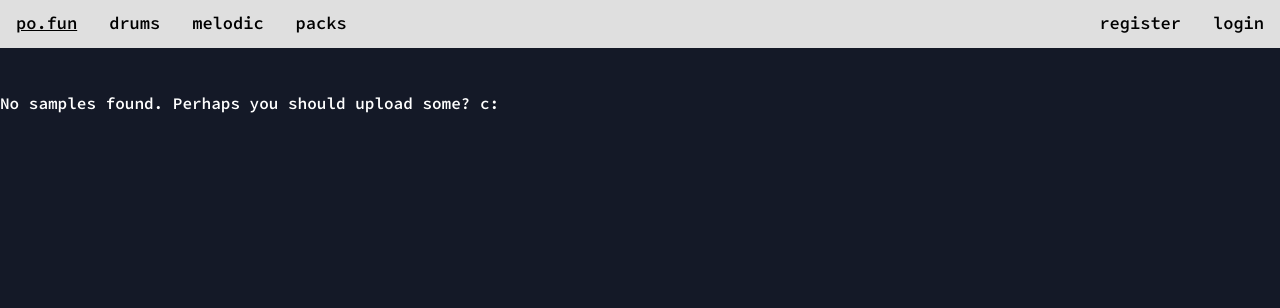
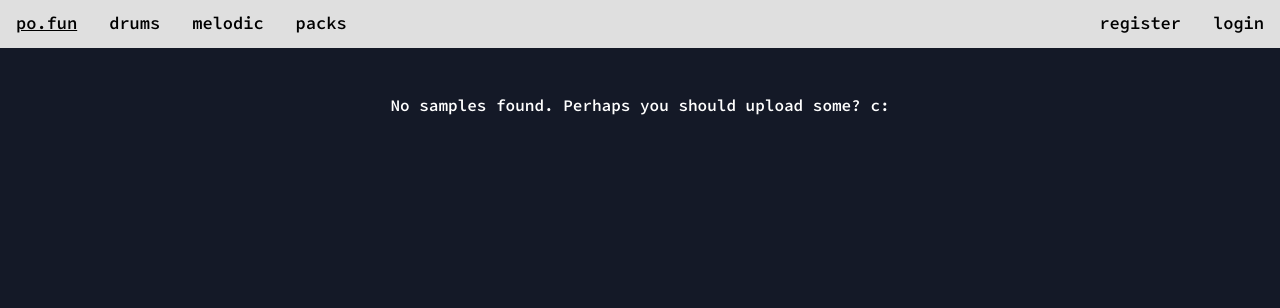
Before and after one commit to neolight1010/po-fun-server, a Django app: page /samples/drums/ in a window 1280 px wide. Shown: the top 308 px of the page. Run offline with Django 3.2, Linux system fonts and the light colour scheme; data that the repository does not hold is empty; some libraries are stand-ins or nearby versions.

Commit message:
Improve styles by making #content flex

```diff
--- a/app/static/app/base.css
+++ b/app/static/app/base.css
@@ -106,8 +106,16 @@ h1 {
 }
 
 #content {
-    padding: 30px;
-    width: 100%;
+    display: flex;
+
+    flex-direction: column;
+
+    align-items: center;
+    justify-content: center;
+
+    width: 95%;
+
+    padding: 2em;
 }
 
 body {
--- a/sample/static/sample/samples.css
+++ b/sample/static/sample/samples.css
@@ -1,5 +1,5 @@
-.content {
-    padding: 2em;
+.sample-grid {
+    width: 95%;
 }
 
 .sample-card {
--- a/sample/templates/sample/samples.html
+++ b/sample/templates/sample/samples.html
@@ -2,7 +2,9 @@
 
 {% load static %}
 
-{% block title %}Drums - PO.fun{% endblock title %}
+{% block title %}
+    Drums - PO.fun
+{% endblock title %}
 
 {% block extra-head %}
     <link rel="stylesheet" href="{% static "sample/samples.css" %}" />
@@ -12,27 +14,23 @@
     {% if page_obj|length_is:"0" %}
         <p>No samples found. Perhaps you should upload some? c:</p>
     {% else %}
-    <div class="content">
         <div class="sample-grid" class="pure-g">
             {% for sample in page_obj %}
                 <div class="pure-u-1-1 pure-u-md-1-2 pure-u-lg-1-3">
                     <div class="sample-card">
-                        <a class="sample-name" href={% url "sample:detail" sample.id %}> {{ sample.name }}</a>
-                        <p class="sample-author"> {{ sample.author }}</p>
-                        <p class="sample-description"> {{ sample.description }} </p>
-                        <p class="sample-points">{{sample.points}} points</p>
-
+                        <a class="sample-name" href={% url "sample:detail" sample.id %}>{{ sample.name }}</a>
+                        <p class="sample-author">{{ sample.author }}</p>
+                        <p class="sample-description">{{ sample.description }}</p>
+                        <p class="sample-points">{{ sample.points }} points</p>
                         {% if sample.demo %}
                             <p class="success">demo:</p>
                             <audio controls>
                                 <source src="{{ sample.demo.url }}" />
                             </audio>
                         {% else %}
-                        <p class="error">&gt there's no demo for this sample.</p>
+                            <p class="error">&gt there's no demo for this sample.</p>
                         {% endif %}
-
                         <p class="success">sample/data transfer:</p>
-
                         {% include "sample/components/sample-player.html" with sample=sample %}
                     </div>
                 </div>
@@ -41,21 +39,16 @@
 
         <div class="pagination">
             <span class="step-links">
-                <span class="current">
-                    Page {{ page_obj.number }} of {{ page_obj.paginator.num_pages }}.
-                </span>
-
+                <span class="current">Page {{ page_obj.number }} of {{ page_obj.paginator.num_pages }}.</span>
                 {% if page_obj.has_previous %}
                     <a href="?page=1" class="page-link">« first</a>
                     <a href="?page={{ page_obj.previous_page_number }}" class="page-link">previous</a>
                 {% endif %}
-
                 {% if page_obj.has_next %}
                     <a href="?page={{ page_obj.next_page_number }}" class="page-link">next</a>
                     <a href="?page={{ page_obj.paginator.num_pages }}" class="page-link">last »</a>
                 {% endif %}
             </span>
         </div>
-    </div>
     {% endif %}
 {% endblock content %}
```
